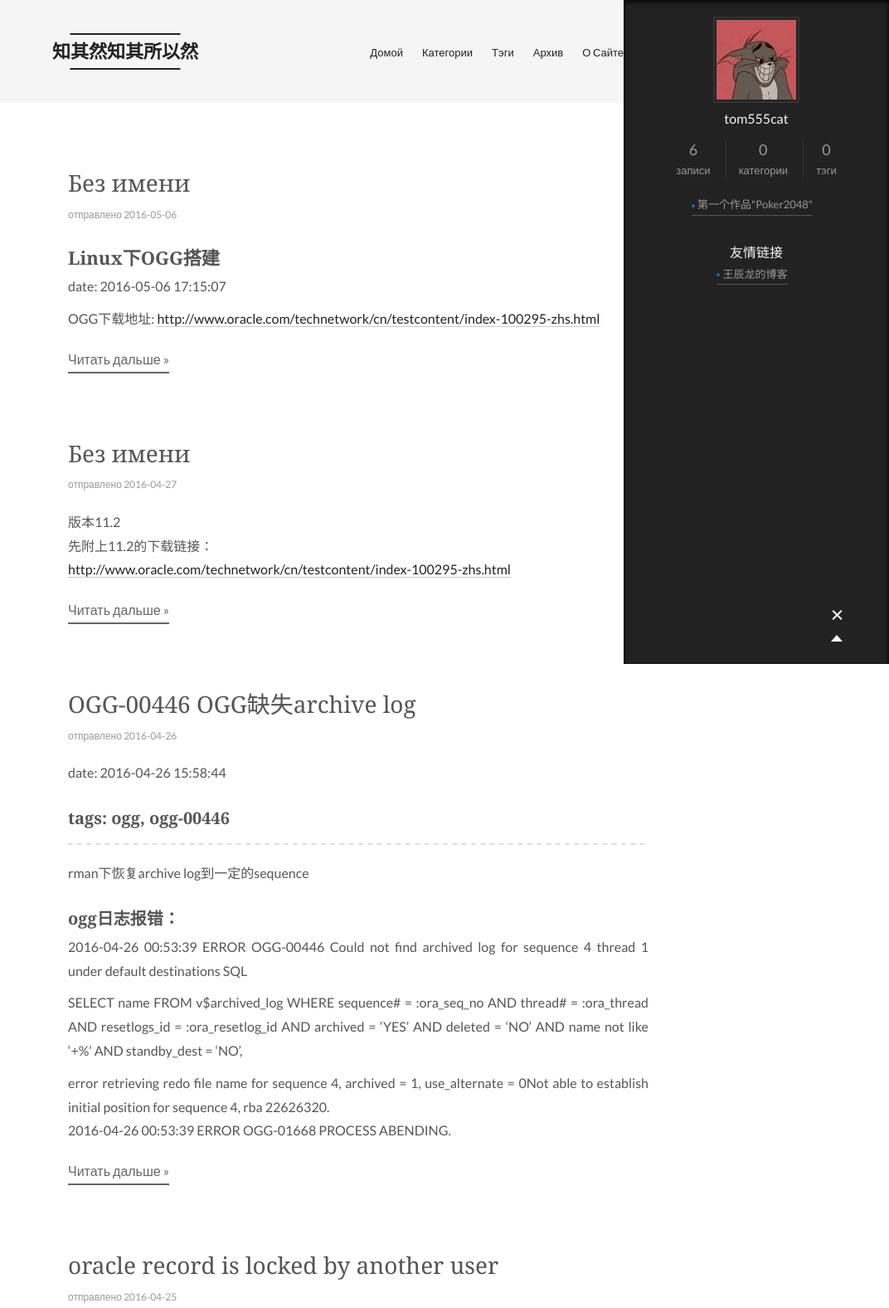
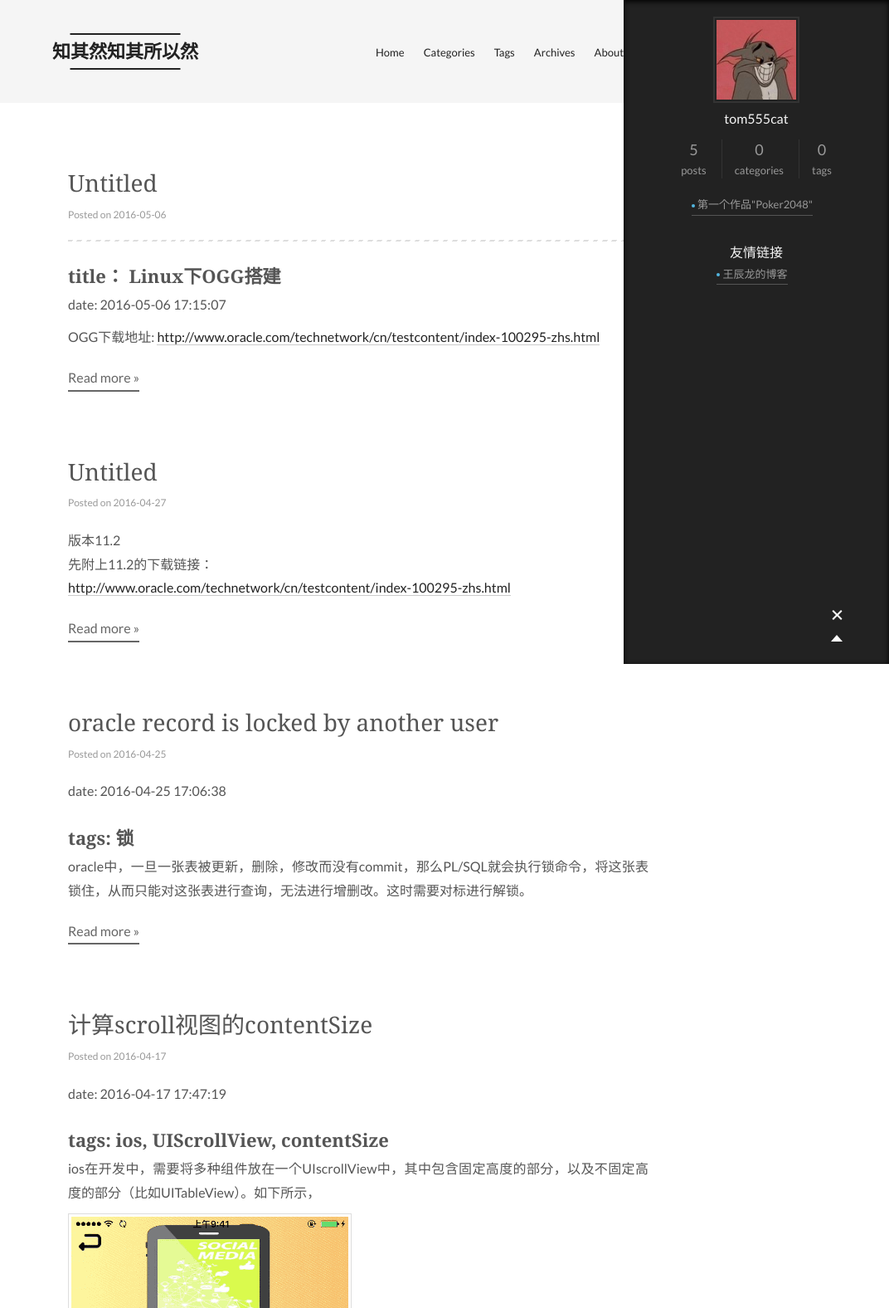
Before and after one commit to BJTU-HT/BJTU-HT.github.io, a plain HTML site: page index.html in a window 1280 px wide. Shown: the top 1576 px of the page at 83% size, without its empty margins (208-1280 px from the left). Drawn offline with Linux system fonts and the light colour scheme; some packages are replaced by stand-ins of ours; a script that the page names is missing.

Commit message:
Site updated: 2016-05-17 11:16:34

```diff
--- a/css/main.css
+++ b/css/main.css
@@ -1135,7 +1135,7 @@ body {
   width: 4px;
   height: 4px;
   border-radius: 50%;
-  background: #0d6ab4;
+  background: #52b6e0;
 }
 .sidebar-nav {
   margin: 0;
--- a/index.html
+++ b/index.html
@@ -97,7 +97,7 @@
         <li class="menu-item menu-item-home">
           <a href="/">
             <i class="menu-item-icon icon-home"></i> <br />
-            Домой
+            Home
           </a>
         </li>
 
@@ -105,7 +105,7 @@
         <li class="menu-item menu-item-categories">
           <a href="/categories">
             <i class="menu-item-icon icon-categories"></i> <br />
-            Категории
+            Categories
           </a>
         </li>
 
@@ -113,7 +113,7 @@
         <li class="menu-item menu-item-tags">
           <a href="/tags">
             <i class="menu-item-icon icon-tags"></i> <br />
-            Тэги
+            Tags
           </a>
         </li>
 
@@ -121,7 +121,7 @@
         <li class="menu-item menu-item-archives">
           <a href="/archives">
             <i class="menu-item-icon icon-archives"></i> <br />
-            Архив
+            Archives
           </a>
         </li>
 
@@ -129,7 +129,7 @@
         <li class="menu-item menu-item-about">
           <a href="/about">
             <i class="menu-item-icon icon-about"></i> <br />
-            О сайте
+            About
           </a>
         </li>
 
@@ -161,7 +161,7 @@
 
 
               <a class="post-title-link" href="/2016/05/06/Linux下OGG搭建/">
-                Без имени
+                Untitled
               </a>
 
 
@@ -170,7 +170,7 @@
 
       <div class="post-meta">
         <span class="post-time">
-          отправлено 2016-05-06
+          Posted on 2016-05-06
         </span>
 
 
@@ -188,11 +188,12 @@
 
 
 
-          <h2 id="Linux下OGG搭建"><a href="#Linux下OGG搭建" class="headerlink" title="Linux下OGG搭建"></a>Linux下OGG搭建</h2><p>date: 2016-05-06 17:15:07</p>
+          <hr>
+<h2 id="title：-Linux下OGG搭建"><a href="#title：-Linux下OGG搭建" class="headerlink" title="title： Linux下OGG搭建"></a>title： <strong>Linux下OGG搭建</strong></h2><p>date: 2016-05-06 17:15:07</p>
 <p>OGG下载地址: <a href="http://www.oracle.com/technetwork/cn/testcontent/index-100295-zhs.html">http://www.oracle.com/technetwork/cn/testcontent/index-100295-zhs.html</a></p>
           <div class="post-more-link text-center">
             <a class="btn" href="/2016/05/06/Linux下OGG搭建/#more">
-              Читать дальше &raquo;
+              Read more &raquo;
             </a>
           </div>
 
@@ -225,7 +226,7 @@
 
 
               <a class="post-title-link" href="/2016/04/27/Linux下OGG传输表/">
-                Без имени
+                Untitled
               </a>
 
 
@@ -234,7 +235,7 @@
 
       <div class="post-meta">
         <span class="post-time">
-          отправлено 2016-04-27
+          Posted on 2016-04-27
         </span>
 
 
@@ -255,75 +256,7 @@
           <p>版本11.2<br>先附上11.2的下载链接：<br><a href="http://www.oracle.com/technetwork/cn/testcontent/index-100295-zhs.html">http://www.oracle.com/technetwork/cn/testcontent/index-100295-zhs.html</a></p>
           <div class="post-more-link text-center">
             <a class="btn" href="/2016/04/27/Linux下OGG传输表/#more">
-              Читать дальше &raquo;
-            </a>
-          </div>
-
-
-    </div>
-
-    <div class="post-footer">
-
-
-
-
-
-
-        <div class="post-eof"></div>
-
-    </div>
-  </div>
-
-
-
-
-
-  <div class="post post-type-normal ">
-    <div class="post-header">
-
-
-
-        <h1 class="post-title">
-
-
-
-              <a class="post-title-link" href="/2016/04/26/OGG-00446-OGG缺失archive-log/">
-                OGG-00446 OGG缺失archive log
-              </a>
-
-
-        </h1>
-
-
-      <div class="post-meta">
-        <span class="post-time">
-          отправлено 2016-04-26
-        </span>
-
-
-
-
-
-
-      </div>
-    </div>
-
-    <div class="post-body">
-
-
-
-
-
-
-          <p>date: 2016-04-26 15:58:44</p>
-<h3 id="tags-ogg-ogg-00446"><a href="#tags-ogg-ogg-00446" class="headerlink" title="tags: ogg, ogg-00446"></a>tags: ogg, ogg-00446</h3><hr>
-<p>rman下恢复archive log到一定的sequence</p>
-<h3 id="ogg日志报错："><a href="#ogg日志报错：" class="headerlink" title="ogg日志报错："></a>ogg日志报错：</h3><p>2016-04-26 00:53:39  ERROR   OGG-00446  Could not find archived log for sequence 4 thread 1 under default destinations SQL</p>
-<p>SELECT name FROM v$archived_log WHERE sequence# = :ora_seq_no AND thread# = :ora_thread AND resetlogs_id = :ora_resetlog_id AND archived = ‘YES’ AND deleted = ‘NO’ AND name not like ‘+%’ AND standby_dest = ‘NO’, </p>
-<p>error retrieving redo file name for sequence 4, archived = 1, use_alternate = 0Not able to establish initial position for sequence 4, rba 22626320.<br>2016-04-26 00:53:39  ERROR   OGG-01668  PROCESS ABENDING.<br>
-          <div class="post-more-link text-center">
-            <a class="btn" href="/2016/04/26/OGG-00446-OGG缺失archive-log/#more">
-              Читать дальше &raquo;
+              Read more &raquo;
             </a>
           </div>
 
@@ -365,7 +298,7 @@
 
       <div class="post-meta">
         <span class="post-time">
-          отправлено 2016-04-25
+          Posted on 2016-04-25
         </span>
 
 
@@ -387,7 +320,7 @@
 <h2 id="tags-锁"><a href="#tags-锁" class="headerlink" title="tags: 锁"></a>tags: 锁</h2><p>oracle中，一旦一张表被更新，删除，修改而没有commit，那么PL/SQL就会执行锁命令，将这张表锁住，从而只能对这张表进行查询，无法进行增删改。这时需要对标进行解锁。<br>
           <div class="post-more-link text-center">
             <a class="btn" href="/2016/04/25/oracle-record-is-locked-by-another-user/#more">
-              Читать дальше &raquo;
+              Read more &raquo;
             </a>
           </div>
 
@@ -429,7 +362,7 @@
 
       <div class="post-meta">
         <span class="post-time">
-          отправлено 2016-04-17
+          Posted on 2016-04-17
         </span>
 
 
@@ -452,7 +385,7 @@
 <p><img src="/images/boker.gif" alt="Mou icon"><br>
           <div class="post-more-link text-center">
             <a class="btn" href="/2016/04/17/计算滚动视图的高度/#more">
-              Читать дальше &raquo;
+              Read more &raquo;
             </a>
           </div>
 
@@ -494,7 +427,7 @@
 
       <div class="post-meta">
         <span class="post-time">
-          отправлено 2016-04-12
+          Posted on 2016-04-12
         </span>
 
 
@@ -515,7 +448,7 @@
           <p>Welcome to <a href="https://hexo.io/">Hexo</a>! This is your very first post. Check <a href="https://hexo.io/docs/">documentation</a> for more info. If you get any problems when using Hexo, you can find the answer in <a href="https://hexo.io/docs/troubleshooting.html">troubleshooting</a> or you can ask me on <a href="https://github.com/hexojs/hexo/issues">GitHub</a>.</p>
           <div class="post-more-link text-center">
             <a class="btn" href="/2016/04/12/hello-world/#more">
-              Читать дальше &raquo;
+              Read more &raquo;
             </a>
           </div>
 
@@ -570,22 +503,22 @@
         <div class="site-state motion-element">
           <div class="site-state-item site-state-posts">
             <a href="/archives">
-              <span class="site-state-item-count">6</span>
-              <span class="site-state-item-name">записи</span>
+              <span class="site-state-item-count">5</span>
+              <span class="site-state-item-name">posts</span>
             </a>
           </div>
 
           <div class="site-state-item site-state-categories">
             <a href="/categories">
               <span class="site-state-item-count">0</span>
-              <span class="site-state-item-name">категории</span>
+              <span class="site-state-item-name">categories</span>
               </a>
           </div>
 
           <div class="site-state-item site-state-tags">
             <a href="/tags">
               <span class="site-state-item-count">0</span>
-              <span class="site-state-item-name">тэги</span>
+              <span class="site-state-item-name">tags</span>
               </a>
           </div>
 
```
Also changed, not shown: 2016/04/12/hello-world/index.html (+12 -12 lines), 2016/04/17/计算滚动视图的高度/index.html (+12 -12 lines), 2016/04/25/oracle-record-is-locked-by-another-user/index.html (+13 -13 lines), 2016/04/27/Linux下OGG传输表/index.html (+13 -13 lines), 2016/05/06/Linux下OGG搭建/index.html (+15 -14 lines), archives/2016/04/index.html (+12 -43 lines), archives/2016/05/index.html (+12 -12 lines), archives/2016/index.html (+13 -44 lines), archives/index.html (+13 -44 lines), categories/index.html (+11 -11 lines).
